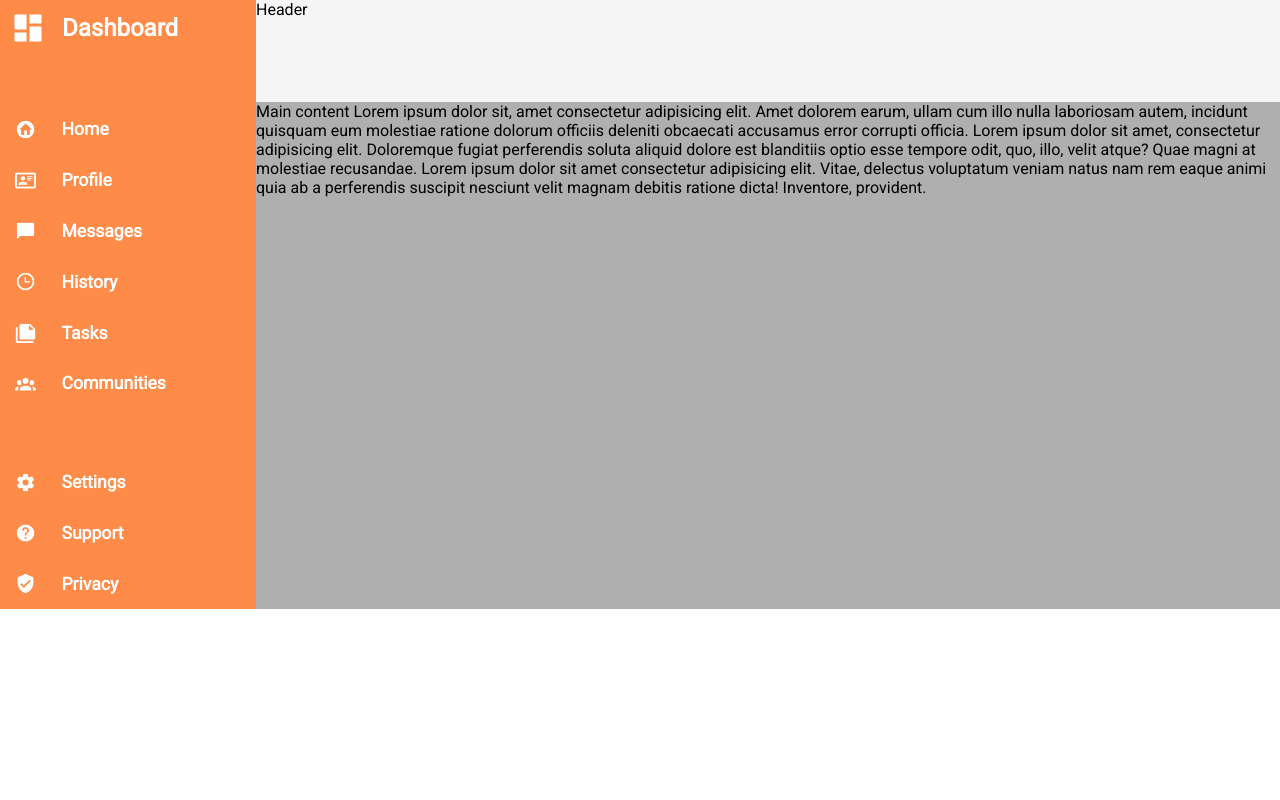
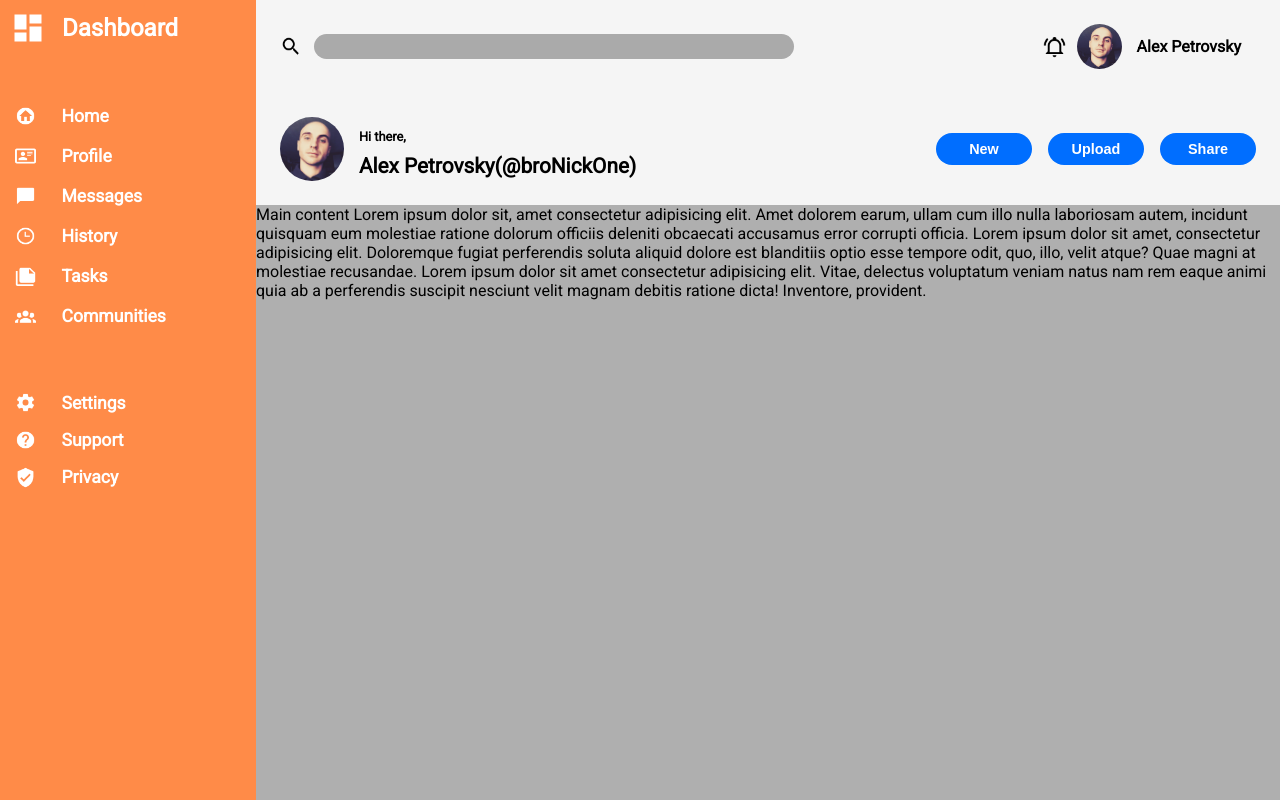
Before and after one commit to bronickone/admin-dashboard, a plain HTML site: page index.html in a window 1280 px wide. Shown: the top 800 px of the page. Drawn offline with Linux system fonts and the light colour scheme.

Commit message:
add styles for header

```diff
--- a/index.html
+++ b/index.html
@@ -7,58 +7,81 @@
     <meta http-equiv="X-UA-Compatible" content="IE=edge">
     <meta name="viewport" content="width=device-width, initial-scale=1.0">
     <title> Admin Dashboard</title>
-    <link rel = "icon" href = "images/view-dashboard.png" type = "image/x-icon">
+    <link rel = "icon" href = "images/sidebar/view-dashboard.png" type = "image/x-icon">
 </head>
 <body>
     <div class="container">
         <div class="sidebar">
 
                 <div class="sidebar-head">
-                    <img src="./images/view-dashboard.png" alt="dashboard icon">
+                    <img src="./images/sidebar/view-dashboard.png" alt="dashboard icon">
                     <h1>Dashboard</h1>
                 </div>
                 <ul class="menu">
                     <li>
-                        <img src="./images/home-circle.png" alt="Home">
+                        <img src="./images/sidebar/home-circle.png" alt="Home">
                         <div>Home</div>
                     </li>
                     <li>
-                        <img src="./images/card-account-details-outline.png" alt="Profile">
+                        <img src="./images/sidebar/card-account-details-outline.png" alt="Profile">
                         <div>Profile</div>
                     </li>
                     <li>
-                        <img src="./images/message.png" alt="Messages">
+                        <img src="./images/sidebar/message.png" alt="Messages">
                         <div>Messages</div>
                     </li>
                     <li>
-                        <img src="./images/clock-time-three-outline.png" alt="History">
+                        <img src="./images/sidebar/clock-time-three-outline.png" alt="History">
                         <div>History</div>
                     </li>
-                    <li><img src="./images/note-multiple.png" alt="Tasks">
+                    <li><img src="./images/sidebar/note-multiple.png" alt="Tasks">
                         <div>Tasks</div>
                     </li>
                     <li>
-                        <img src="./images/account-group.png" alt="Communities">
+                        <img src="./images/sidebar/account-group.png" alt="Communities">
                         <div>Communities</div>
                     </li>
                 </ul>
                 <ul class="menu-bot">
                     <li>
-                        <img src="./images/cog.png" alt="Settings">
+                        <img src="./images/sidebar/cog.png" alt="Settings">
                         <div>Settings</div>
                     </li>
                     <li>
-                        <img src="./images/help-circle.png" alt="Support">
+                        <img src="./images/sidebar/help-circle.png" alt="Support">
                         <div>Support</div>
                     </li>
                     <li>
-                        <img src="./images/shield-check.png" alt="Privacy">
+                        <img src="./images/sidebar/shield-check.png" alt="Privacy">
                         <div>Privacy</div>
                     </li>
                 </ul>
         </div>
         <div class="header">
-            Header
+            <div class="header-top">
+                <form action="#" method="get" class="header-search">
+
+                    <img src="./images/header/magnify.png" alt="Search">
+                    <input type="search" id="search" name="q">
+                </form>
+                <div class="info-top">
+                    <img src="./images/header/bell-ring-outline.png" alt="bell" class="bell">
+                    <img src="./images/header/broNickOne-avatar.png" alt="avatar" class="avatar-small">
+                    <div class="nick-small">Alex Petrovsky</div>
+                </div>
+            </div>
+            <div class="header-bot">
+                <div class="info-bot">
+                    <img src="./images/header/broNickOne-avatar.png" alt="avatar" class="avatar-big">
+                    <div class="bot-hi">Hi there,</div>
+                    <div class="nick-big">Alex Petrovsky(@broNickOne)</div>
+                </div>
+                <div class="buttons-bot">
+                    <button>New</button>
+                    <button>Upload</button>
+                    <button>Share</button>
+                </div>
+            </div>
         </div>
         <div class="main-content">
             Main content
--- a/styles.css
+++ b/styles.css
@@ -16,7 +16,7 @@
 
 
 .sidebar{
-
+    width:16rem;
     background-color: rgb(255, 139, 72);
     grid-row: 1 / 3;
     /* display: flex;
@@ -24,6 +24,7 @@
     gap:3rem; */
     display: grid;
     gap:3rem;
+    grid-template-rows: 3rem 15rem 7rem;
 
 }
 
@@ -49,24 +50,27 @@ h1 > img{
     gap: 1rem;
 
 }
+
 .menu, .menu-bot{
+    display: grid;
+}
 
-    display: grid;
-
-}
 .menu > li, .menu-bot > li{
-    padding: 15px;
+    padding-left: 15px;
+    padding-right: 15px;
     display: grid;
     grid-template-columns: 1fr 8fr;
     align-items: center;
     gap: 1.5rem;
 
 }
+
 .menu > li:hover, .menu-bot > li:hover{
     cursor: pointer;
     background-color: rgba(3, 3, 3, 0.274);
 
 }
+
 .menu > li > img, .menu-bot > li > img{
     width:1.3rem;
 }
@@ -77,9 +81,131 @@ h1 > img{
     font-weight: 800;
 }
 
+
+
+
+
+
 .header{
     background-color:whitesmoke;
+    display: grid;
 }
+
+.header-top{
+    display: grid;
+    grid-template-columns: 1fr 1fr;
+
+}
+
+.header-search img, .info-top > .bell {
+    width: 1.4rem;
+    filter: brightness(0%);
+
+}
+
+.header-search{
+    justify-self: start;
+    padding: 1.5rem;
+    display: grid;
+    align-items: center;
+    justify-items: start;
+    grid-template-columns: 1fr 1fr;
+    gap:0.7rem;
+}
+
+.header-search input{
+    background-color: rgb(170, 170, 170);
+    width:30rem;
+    border: none;
+    border-radius: 4rem;
+    height: 1.6rem;
+}
+
+.info-top{
+    padding: 1.5rem;
+    display: grid;
+    grid-template-columns: 1fr 1fr 3fr;
+    align-items: center;
+    justify-items: center;
+    justify-self: end;
+}
+
+.info-top > .avatar-small{
+    width:2.8rem;
+    border-radius: 50%;
+}
+.info-top > .nick-small{
+    font-weight: 800;
+}
+
+.header-bot{
+    display: grid;
+    grid-template-columns: 1fr 1fr;
+    align-items: center;
+}
+
+.info-bot{
+    padding: 1.5rem;
+    display: grid;
+
+    gap:0.6rem;
+    grid-template-columns: 1fr 4fr;
+    grid-template-rows: 1fr 1fr;
+
+    justify-self: start;
+
+
+}
+
+.info-bot > .avatar-big{
+    align-self: center;
+    width:4rem;
+    border-radius: 50%;
+    grid-row: 1 / 3;
+
+}
+.info-bot > .bot-hi{
+    align-self: end;
+    font-size:0.8rem;
+    font-weight: 800;
+}
+.info-bot > .nick-big{
+    align-self: start;
+    font-size: 1.3rem;
+    font-weight: 900;
+
+}
+
+.buttons-bot{
+    justify-items: start;
+    display: grid;
+    grid-template-columns: 1fr 1fr 1fr;
+    gap:1rem;
+    padding: 1.5rem;
+    justify-self: end;
+}
+
+.buttons-bot > button{
+    background-color: rgb(0, 110, 255);
+    color:white;
+    width: 6rem;
+    height: 2rem;
+    font-size:0.9rem;
+    font-weight: 800;
+    border: none;
+    border-radius:20px;
+}
+
+
+
+
+
+
+
+
+
+
+
 
 .main-content{
 
```
Also changed, not shown: images/header/bell-ring-outline.png (added), images/header/broNickOne-avatar.jpg (added), images/header/broNickOne-avatar.png (added), images/header/magnify.png (added), images/sidebar/account-group.png (renamed from images/account-group.png), images/sidebar/card-account-details-outline.png (renamed from images/card-account-details-outline.png), images/sidebar/clock-time-three-outline.png (renamed from images/clock-time-three-outline.png), images/sidebar/cog.png (renamed from images/cog.png), images/sidebar/help-circle.png (renamed from images/help-circle.png), images/sidebar/home-circle.png (renamed from images/home-circle.png), images/sidebar/message.png (renamed from images/message.png), images/sidebar/monitor-dashboard.svg (renamed from images/monitor-dashboard.svg), images/sidebar/note-multiple.png (renamed from images/note-multiple.png), images/sidebar/shield-check.png (renamed from images/shield-check.png), 1 more files.
